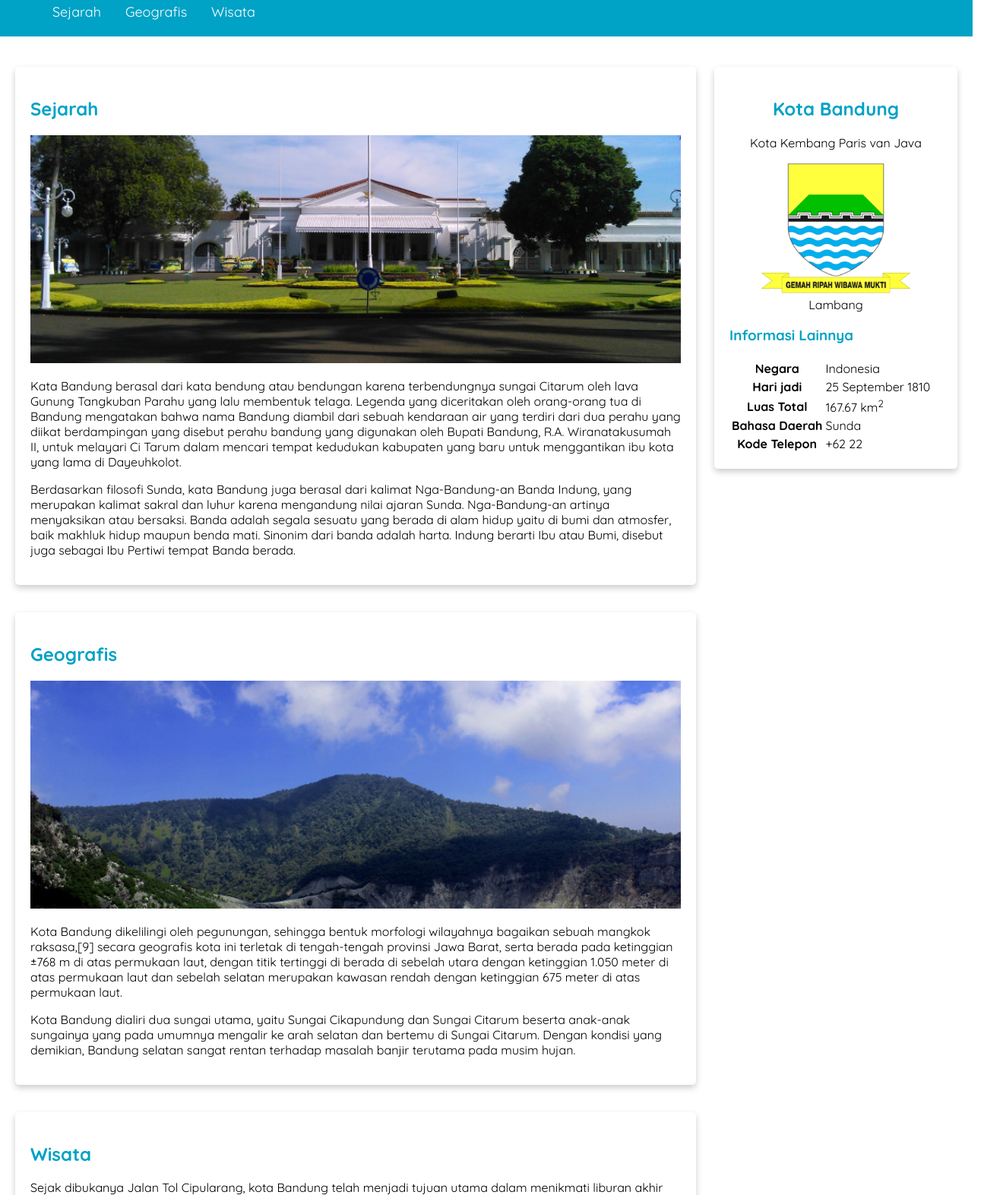
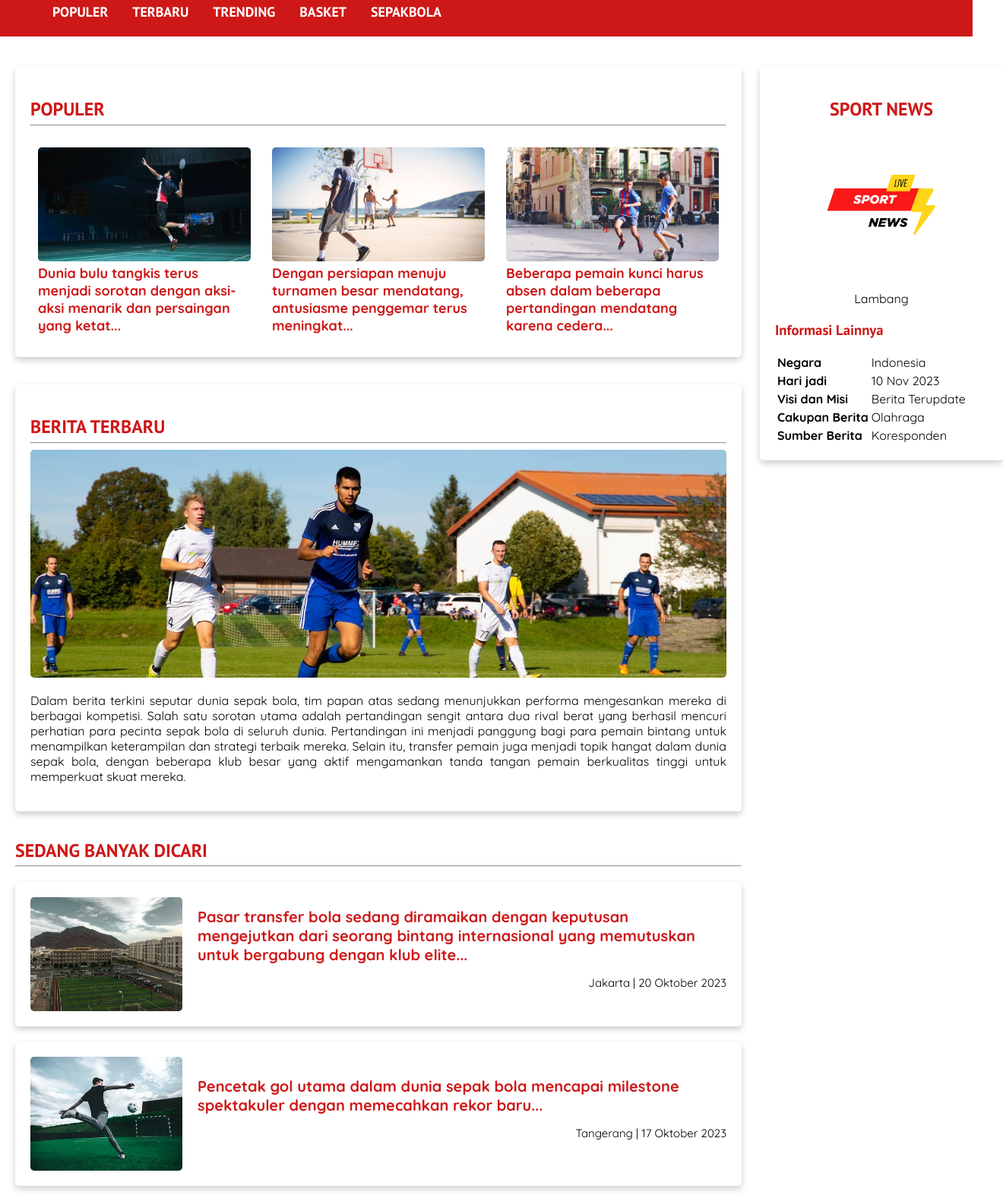
Before and after one commit to agsptr/exam_dicoding, a plain HTML site: page index.html in a window 1280 px wide. Shown: the part 317-1890 px from the top of the page at 76% size, 1320 px wide, since content can reach past the window. Drawn offline with Linux system fonts and the light colour scheme.

Commit message:
tambah fitur

```diff
--- a/assets/styles/style.css
+++ b/assets/styles/style.css
@@ -1,4 +1,3 @@
-@import url("https://fonts.googleapis.com/css?family=Quicksand:400,700&display=swap");
 
 *{
   box-sizing: border-box;
@@ -10,27 +9,54 @@ body {
 }
 
 h2, h3 {
-  color: #00a2c6
+  color: #CE1818;
+  font-family: 'PT Sans', sans-serif;
 }
 
-footer {
-  padding: 20px;
-  color: white;
-  background-color: #00a2c6;
+div a{
+  font-size: 18px;
+  font-weight: bold;
+  text-decoration: none;
+  color: #CE1818;
+}
+
+div a:hover {
+  font-weight: bold;
+  color: #e17474;
+}
+
+
+nav li {
+  list-style-type: none;
+  font-family: 'PT Sans', sans-serif;
+}
+
+nav {
+ background-color: #CE1818;
+ padding: 5px;
+ position: sticky;
+ top: 0;
+}
+
+nav ul{
+  padding-inline: 4rem;
+  display: flex;
+  gap: 2rem;
 }
 
 nav a {
   font-size: 18px;
-  font-weight: 400;
+  font-weight: bold;
   text-decoration: none;
   color: white;
 }
 
 nav a:hover {
   font-weight: bold;
+  color: #f5d0d0;
 }
 
-.profile header {
+.logo header {
   text-align: center;
 }
 
@@ -40,9 +66,10 @@ nav a:hover {
   /* agar gambar proporsional*/
   object-fit: cover;
   object-position: center;
+  border-radius: 5px;
 }
 
-.profile img {
+.logo img {
   width: 200px;
 }
 
@@ -57,7 +84,6 @@ nav a:hover {
   background-image: url('../image/header.png');
   background-position: 30% 30%;
   background-size: cover;
-  /*background-position: center;*/
   height: 300px;
 
 }
@@ -68,22 +94,67 @@ nav a:hover {
   object-fit: cover;
 }
 
-nav li {
-  list-style-type: none;
+header{
+  display: inline;
 }
 
-nav {
- background-color: #00a2c6;
- padding: 5px;
- position: sticky;
- top: 0;
+.wrapper {
+  display: flex;
+  gap: 0.5rem;
 }
 
-nav ul{
-  padding-inline: 4rem;
+.inner {
+  border-radius: 5px;
+  padding: 10px;
+  margin-top: 10px;
+  width: 300px;
+  flex: 3;
+}
+
+.inner-img{
+  width: 100%;
+  height: 150px;
+  /* agar gambar proporsional*/
+  object-fit: cover;
+  object-position: center;
+}
+
+.inner img{
+  border-radius: 5px;
+}
+
+.inner-list{
   display: flex;
-  gap: 2rem;
+  align-items: center;
+  margin-block: 20px;
 }
+
+.inner-list-img{
+  width: 200px;
+  height: 150px;
+  margin-right: 20px;
+  border-radius: 5px;
+  object-fit: cover;
+  object-position: center;
+}
+
+.text-inner{
+  flex: 1;
+}
+
+.text-inner a{
+  font-size: 20px;
+}
+
+.text-inner p{
+  text-align: right;
+  font-size: 15px;
+}
+
+article p{
+  text-align: justify;
+}
+
 
 main {
   padding: 20px;
@@ -103,8 +174,14 @@ aside{
   flex: 1;
 }
 
-header{
-  display: inline;
+footer {
+  padding: 20px;
+  color: white;
+  background-color: #CE1818;
+}
+
+table{
+  text-align: left;
 }
 
 @media screen and (max-width:  1200px){
@@ -115,12 +192,28 @@ header{
   main aside {
     align-self: center;
   }
+}
 
 @media screen and (max-width:  768px){
   nav ul {
     justify-content: center;
   }
-}
+
+  .wrapper {
+    flex-direction: column; /* Mengubah tata letak menjadi list vertikal */
+    align-items: center; /* Pusatkan elemen pada layar kecil */
+  }
+
+  .inner {
+    width: 100%; /* Lebar elemen menjadi 100% untuk mengisi layar penuh */
+  }
+
+  .inner-img{
+    margin-right: 0;
+    margin-bottom: 10px;
+    height: 250px;
+  }
+
 
   main aside {
     align-self: stretch;
--- a/index.html
+++ b/index.html
@@ -3,7 +3,7 @@
 <head>
   <meta charset="utf-8" />
   <meta name="viewport" content="width=device-width, initial-scale=1.0"/>
-  <title>Halaman Profil Bandung</title>
+  <title>Portal Berita Seputar Olahraga</title>
 
   <!-- My Own Styles -->
   <link rel="stylesheet" href="assets/styles/style.css" />
@@ -15,23 +15,32 @@
   href="https://fonts.googleapis.com/css2?family=Quicksand:wght@400;700&display=swap"
   rel="stylesheet"
   />
+
+  <link rel="preconnect" href="https://fonts.googleapis.com">
+  <link rel="preconnect" href="https://fonts.gstatic.com" crossorigin>
+  <link href="https://fonts.googleapis.com/css2?family=PT+Sans:wght@400;700&display=swap" rel="stylesheet">
 </head>
 
 <body>
   <header>
     <div class="jumbotron">
     </div>
-
     <nav>
       <ul>
         <li>
-          <a href="#sejarah">Sejarah</a>
+          <a href="#populer">POPULER</a>
         </li>
         <li>
-          <a href="#geografis">Geografis</a>
+          <a href="#beritaTerbaru">TERBARU</a>
         </li>
         <li>
-          <a href="#wisata">Wisata</a>
+          <a href="#trending">TRENDING</a>
+        </li>
+        <li>
+          <a href="#basket">BASKET</a>
+        </li>
+        <li>
+          <a href="#sepakbola">SEPAKBOLA</a>
         </li>
       </ul>
     </nav>
@@ -40,81 +49,109 @@
   <main>
     <!-- Konten artikel -->
     <div id="content">
-      <article id="sejarah" class="card">
-        <h2>Sejarah</h2>
-        <img src="assets/image/history.jpg" alt="sejarah" class="featured-image"/>
+      <article id="populer" class="card">
+        <h2>POPULER</h2>
+        <hr style="margin-top: -15px;">
+        <div class="wrapper">
+          <div class="inner">
+            <img src="assets/image/badminton.jpg" alt="badminton" class="inner-img"/>
+            <div class="inner-text">
+              <a href="">
+                Dunia bulu tangkis terus menjadi sorotan dengan aksi-aksi menarik dan persaingan yang ketat...
+              </a>
+            </div>
+          </div>
+          <div class="inner">
+            <img src="assets/image/basket.jpg" alt="basket" class="inner-img"/>
+            <div class="inner-text">
+              <a href="">
+                Dengan persiapan menuju turnamen besar mendatang, antusiasme penggemar terus meningkat...
+              </a>
+            </div>
+          </div>
+          <div class="inner">
+            <img src="assets/image/bolas.jpg" alt="bola" class="inner-img"/>
+            <div class="inner-text">
+              <a href="">
+                Beberapa pemain kunci harus absen dalam beberapa pertandingan mendatang karena cedera...
+              </a>
+            </div>
+          </div>
+        </div>
+      </article>
+
+      <article id="beritaTerbaru" class="card">
+        <h2>BERITA TERBARU</h2>
+        <hr style="margin-top: -15px;">
+        <img src="assets/image/bola.jpg" alt="bola" class="featured-image"/>
         <p>
-          Kata Bandung berasal dari kata bendung atau bendungan karena terbendungnya sungai
-          Citarum oleh lava Gunung Tangkuban Parahu yang lalu membentuk telaga. Legenda yang
-          diceritakan oleh orang-orang tua di Bandung mengatakan bahwa nama Bandung diambil dari
-          sebuah kendaraan air yang terdiri dari dua perahu yang diikat berdampingan yang disebut
-          perahu bandung yang digunakan oleh Bupati Bandung, R.A. Wiranatakusumah II, untuk
-          melayari Ci Tarum dalam mencari tempat kedudukan kabupaten yang baru untuk menggantikan
-          ibu kota yang lama di Dayeuhkolot.
-        </p>
 
-        <p>
-          Berdasarkan filosofi Sunda, kata Bandung juga berasal dari kalimat Nga-Bandung-an Banda
-          Indung, yang merupakan kalimat sakral dan luhur karena mengandung nilai ajaran Sunda.
-          Nga-Bandung-an artinya menyaksikan atau bersaksi. Banda adalah segala sesuatu yang
-          berada di alam hidup yaitu di bumi dan atmosfer, baik makhluk hidup maupun benda mati.
-          Sinonim dari banda adalah harta. Indung berarti Ibu atau Bumi, disebut juga sebagai Ibu
-          Pertiwi tempat Banda berada.
+          Dalam berita terkini seputar dunia sepak bola, tim papan atas sedang menunjukkan performa mengesankan mereka di berbagai kompetisi. Salah satu sorotan utama adalah pertandingan sengit antara dua rival berat yang berhasil mencuri perhatian para pecinta sepak bola di seluruh dunia. Pertandingan ini menjadi panggung bagi para pemain bintang untuk menampilkan keterampilan dan strategi terbaik mereka. Selain itu, transfer pemain juga menjadi topik hangat dalam dunia sepak bola, dengan beberapa klub besar yang aktif mengamankan tanda tangan pemain berkualitas tinggi untuk memperkuat skuat mereka.
         </p>
       </article>
 
-      <article id="geografis" class="card">
-        <h2>Geografis</h2>
-        <img src="assets/image/geografis.jpg" alt="geografis" class="featured-image"/>
+      <article id="trending" class="">
+        <h2>SEDANG BANYAK DICARI</h2>
+        <hr style="margin-top: -15px;">
+        <section>
+          <div class="inner-list card">
+            <img src="assets/image/transfer.jpg" alt="transfer pemain" class="inner-list-img"/>
+            <div class="text-inner">
+              <a href="">
+                Pasar transfer bola sedang diramaikan dengan keputusan mengejutkan dari seorang bintang internasional yang memutuskan untuk bergabung dengan klub elite...
+              </a>
+              <p >Jakarta | 20 Oktober 2023</p>
+            </div>
+          </div>
+        </section>
+        <section>
+          <div class="inner-list card">
+            <img src="assets/image/gol.jpg" alt="gol" class="inner-list-img"/>
+            <div class="text-inner">
+              <a href="">
+                Pencetak gol utama dalam dunia sepak bola mencapai milestone spektakuler dengan memecahkan rekor baru...
+              </a>
+              <p style="">Tangerang | 17 Oktober 2023</p>
+            </div>
+          </div>
+        </section>
+        <section>
+          <div class="inner-list card">
+            <img src="assets/image/injury.jpg" alt="injury" class="inner-list-img"/>
+            <div class="text-inner">
+              <a href="">
+                Tim-tim papan atas harus menghadapi krisis cedera yang signifikan, dengan beberapa pemain kunci terpaksa absen dari pertandingan mendatang...
+              </a>
+              <p style="">Bogor | 15 Oktober 2023</p>
+            </div>
+          </div>
+        </section>
+      </article>
+
+      <article id="basket" class="card">
+        <h2>SEPUTAR BASKETBALL</h2>
+        <hr style="margin-top: -15px;">
+        <img src="assets/image/basket3.jpg" alt="basket" class="featured-image"/>
         <p>
-          Kota Bandung dikelilingi oleh pegunungan, sehingga bentuk morfologi wilayahnya bagaikan
-          sebuah mangkok raksasa,[9] secara geografis kota ini terletak di tengah-tengah provinsi
-          Jawa Barat, serta berada pada ketinggian ±768 m di atas permukaan laut, dengan titik
-          tertinggi di berada di sebelah utara dengan ketinggian 1.050 meter di atas permukaan
-          laut dan sebelah selatan merupakan kawasan rendah dengan ketinggian 675 meter di atas
-          permukaan laut.
-        </p>
-
-        <p>
-          Kota Bandung dialiri dua sungai utama, yaitu Sungai Cikapundung dan Sungai Citarum
-          beserta anak-anak sungainya yang pada umumnya mengalir ke arah selatan dan bertemu di
-          Sungai Citarum. Dengan kondisi yang demikian, Bandung selatan sangat rentan terhadap
-          masalah banjir terutama pada musim hujan.
+          Dalam arena bola basket, tim-tim unggulan terus menunjukkan dominasi mereka di berbagai kompetisi. Pertandingan terbaru menjadi saksi ketegangan di lapangan, dengan beberapa pemain bintang mengukir performa luar biasa. Pergantian pemain dan strategi cemerlang dari para pelatih juga menjadi faktor penentu dalam mengubah dinamika pertandingan. Sementara itu, sorotan juga tertuju pada prestasi atlet wanita dalam dunia basket, menegaskan kehadiran mereka sebagai kekuatan utama dalam olahraga ini. Dengan persiapan menuju turnamen besar mendatang, antusiasme penggemar terus meningkat, dan dunia basket terus menyajikan aksi-aksi menarik yang memukau para penonton.
         </p>
       </article>
 
-      <article id="wisata" class="card" class="card">
-        <h2>Wisata</h2>
-        <p>
-          Sejak dibukanya Jalan Tol Cipularang, kota Bandung telah menjadi tujuan utama dalam
-          menikmati liburan akhir pekan terutama dari masyarakat yang berasal dari Jakarta
-          sekitarnya. Selain menjadi kota wisata belanja, kota Bandung juga dikenal dengan
-          sejumlah besar bangunan lama berarsitektur peninggalan Belanda.
-        </p>
+      <article id="sepakbola" class="card">
 
         <section>
-          <h3>Farm House Lembang</h3>
-          <img src="assets/image/farm-house.jpg" alt="farm house" class="featured-image" />
+          <h3><a href="">Legenda Sepak Bola Umumkan Pensiun: Penghormatan Meriah untuk Karier Luar Biasa</a></h3>
+          <img src="assets/image/legend.jpg" alt="legend" class="featured-image" />
           <p>
-            Berada di jalur utama Bandung-Lembang, Farm House menjadi objek wisata yang tidak
-            pernah sepi pengunjung. Selain karena letaknya strategis, kawasan ini juga
-            menghadirkan nuansa wisata khas Eropa. Semua itu diterapkan dalam bentuk spot swafoto
-            Instagramable.
+            Sebuah era dalam dunia sepak bola berakhir ketika seorang legenda resmi mengumumkan pensiun dari kariernya. Penghormatan meriah dari rekan-rekan seprofesinya, penggemar setia, dan komunitas sepak bola secara keseluruhan mengiringi pengumuman ini, mengakui kontribusi luar biasa sang pemain selama bertahun-tahun.
           </p>
         </section>
 
         <section>
-          <h3>Observatorium Bosscha</h3>
-          <img src="assets/image/bosscha.jpg" alt="bosscha" class="featured-image"/>
+          <h3><a href="">Kejutan di Puncak Klasemen: Tim Tak Terduga Geser Favorit Juara Bertahan</a></h3>
+          <img src="assets/image/juara.jpg" alt="juara" class="featured-image"/>
           <p>
-            Memiliki beberapa teleskop, antara lain, Refraktor Ganda Zeiss, Schmidt Bimasakti,
-            Refraktor Bamberg, Cassegrain GOTO, dan Teleskop Surya. Refraktor Ganda Zeiss adalah
-            jenis teleskop terbesar untuk meneropong bintang. Benda ini diletakkan pada atap kubah
-            sehingga saat teropong digunakan, atap tersebut harus dibuka. Observatorium Bosscha
-            boleh dikunjungi oleh siapapun, tanpa tiket. Namun, bagi yang ingin menggunakan
-            teleskop Zeiss, wajib mendaftarkan diri. Untuk instansi atau lembaga pendidikan,
-            diberikan jadwal hari Selasa sampai Jumat. Sementara itu, kunjungan individu dibuka
-            setiap hari Sabtu.
+            Tim yang tidak banyak diperhitungkan sebelumnya menciptakan kejutan besar dengan menggeser tim favorit juara bertahan dari puncak klasemen. Perubahan dramatis ini menciptakan persaingan yang semakin ketat dan menambah ketidakpastian di dalam liga.
           </p>
         </section>
       </article>
@@ -122,12 +159,11 @@
 
     <!-- Konten samping -->
     <aside>
-      <article class="profile card">
+      <article class="logo card">
         <header>
-          <h2>Kota Bandung</h2>
-          <p>Kota Kembang Paris van Java</p>
+          <h2>SPORT NEWS</h2>
           <figure>
-            <img src="assets/image/bandung-badge.png" />
+            <img src="assets/image/logonews.png" />
             <figcaption>Lambang</figcaption>
           </figure>
         </header>
@@ -142,19 +178,19 @@
             </tr>
             <tr>
               <th>Hari jadi</th>
-              <td>25 September 1810</td>
+              <td>10 Nov 2023</td>
             </tr>
             <tr>
-              <th>Luas Total</th>
-              <td>167.67 km<sup>2</sup></td>
+              <th>Visi dan Misi</th>
+              <td>Berita Terupdate</sup></td>
             </tr>
             <tr>
-              <th>Bahasa Daerah</th>
-              <td>Sunda</td>
+              <th>Cakupan Berita</th>
+              <td>Olahraga</td>
             </tr>
             <tr>
-              <th>Kode Telepon</th>
-              <td>+62 22</td>
+              <th>Sumber Berita</th>
+              <td>Koresponden</td>
             </tr>
           </table>
         </section>
@@ -163,7 +199,7 @@
   </main>
 
   <footer>
-    <p>Belajar Dasar Pemrograman Web &#169; 2019, Dicoding Academy</p>
+    <p>Berita Olahraga Terpercaya dan Terupdate &#169; 2024, Sport News</p>
   </footer>
 </body>
 </html>
```
Also changed, not shown: assets/image/badminton.jpg (added), assets/image/bandung-badge.png (deleted), assets/image/basket.jpg (added), assets/image/basket2.jpg (added), assets/image/basket3.jpg (added), assets/image/bola.jpg (added), assets/image/bolas.jpg (added), assets/image/bosscha.jpg (deleted), assets/image/farm-house.jpg (deleted), assets/image/geografis.jpg (deleted), assets/image/gol.jpg (added), assets/image/history.jpg (deleted), assets/image/injury.jpg (added), assets/image/juara.jpg (added), 3 more files.
